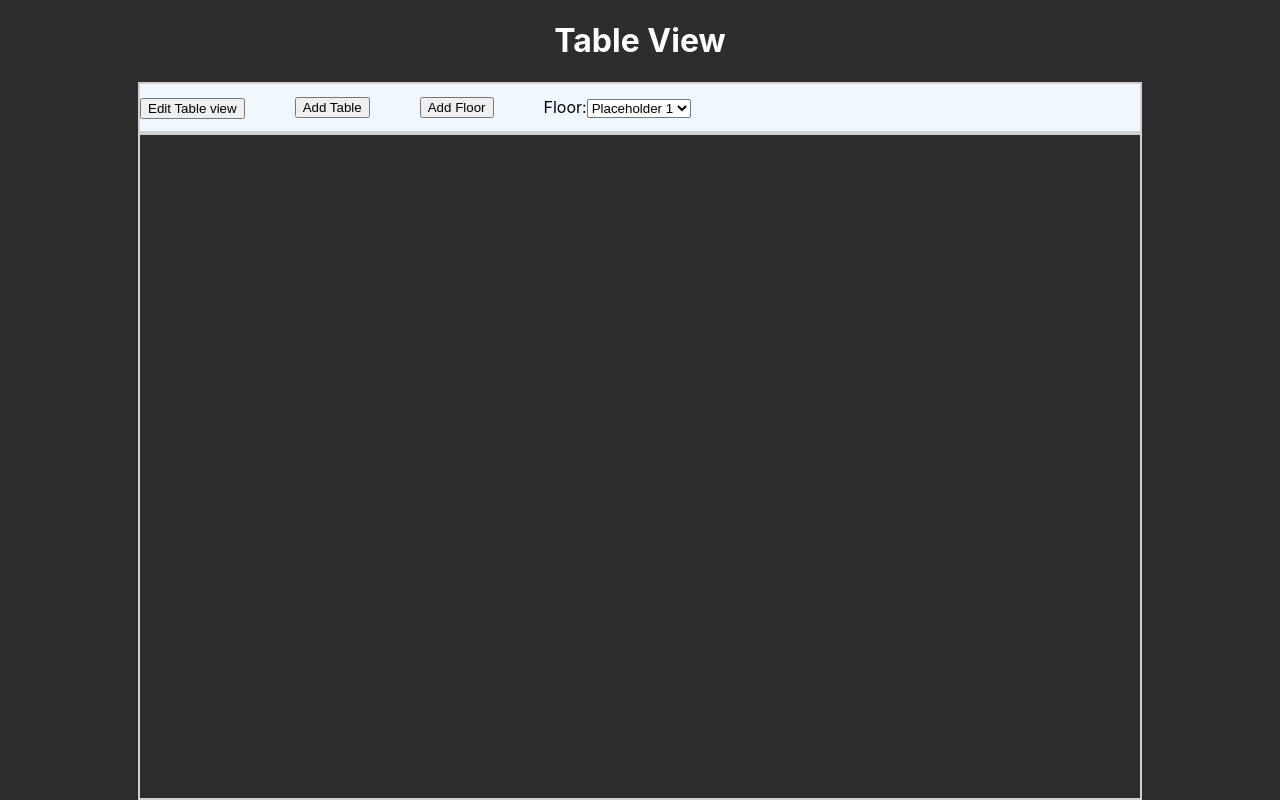
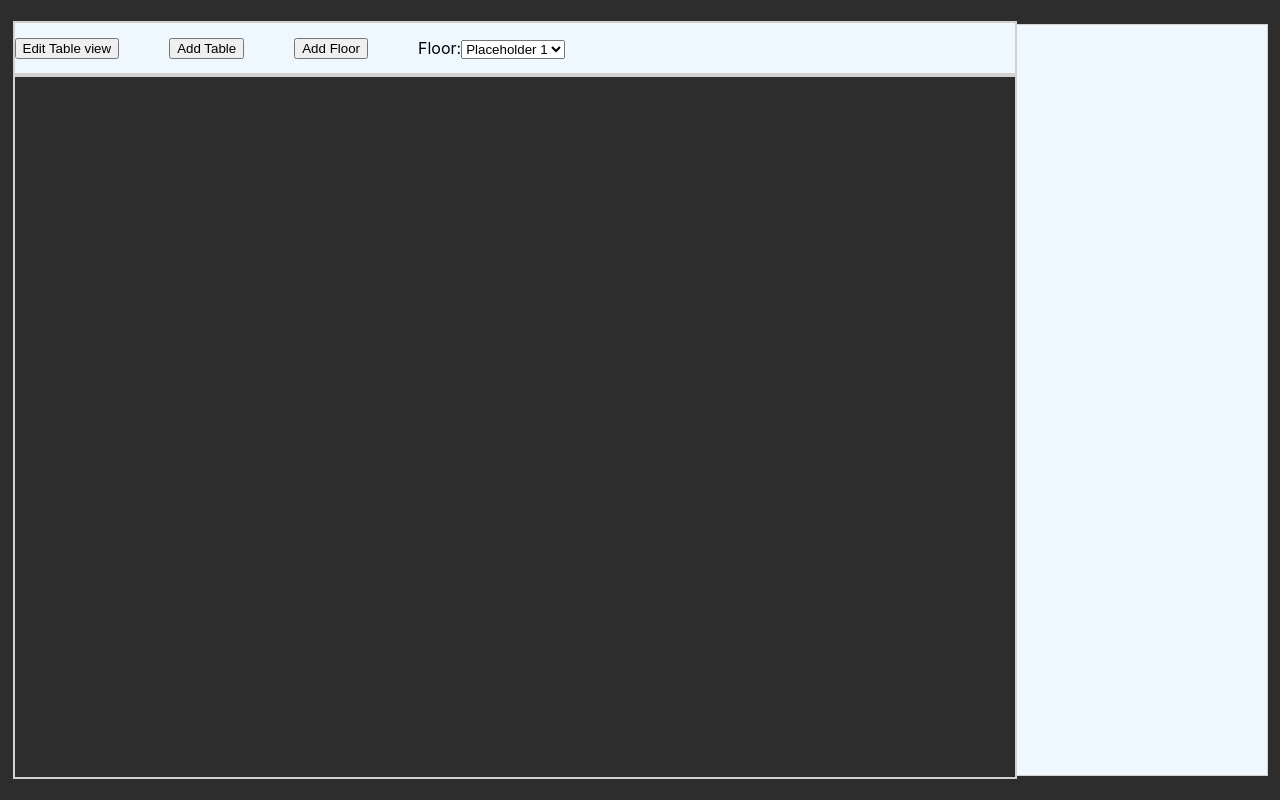
Before and after one commit to tordfa/tableview, a React (Create React App) app: page / in a window 1280 px wide. Built offline with nearby package versions, Linux system fonts and the light colour scheme.

Commit message:
Added basic tableinfo panel that updates when a table is clicked. Table also changes color when it is the active table.

```diff
--- a/src/App.css
+++ b/src/App.css
@@ -13,7 +13,7 @@ html,body{
   height: 100%;
   background-color: rgb(46, 45, 45);
   display: flex;
-  flex-direction: column;
+  flex-direction: row;
   justify-content: center;
   align-items: center;
 }
--- a/src/App.js
+++ b/src/App.js
@@ -1,6 +1,7 @@
 import './App.css';
 import Table from './components/Table';
 import Controlpanel from './components/Controlpanel';
+import Tableinfo from './components/Tableinfo';
 import * as tableController from "./controllers/tableController"
 import {useState } from 'react';
 
@@ -8,12 +9,14 @@ function App() {
 
   const [tableList, setTableList] = useState(tableController.getTables())
   const [isEdit, setIsEdit] = useState(false);
+  const [activeTable, setActiveTable] = useState();
 
   let tempTableArray = tableController.getTables();
 
   return (
     <div className="App">
-      <h1>Table View</h1>
+
+      <div>
         <Controlpanel
         createTable={()=>{tableController.createTable(setTableList)}}
         saveTables={()=>{tableController.saveTables(tempTableArray,setTableList)}}
@@ -31,11 +34,16 @@ function App() {
               isEdit={isEdit}
               tempTableArray={tempTableArray}
               tableId={table.id}
+              setActiveTable={()=>{setActiveTable(table)}}
+              activeTable={activeTable}
               ></Table>})
           : <></>
           }
         </div>
       </div>
+      <Tableinfo activeTable={activeTable}></Tableinfo>
+
+    </div>
   );
 }
 
--- a/src/components/Table.jsx
+++ b/src/components/Table.jsx
@@ -1,4 +1,4 @@
-function Table({xPos=0,yPos=0, deleteTable,isEdit,tempTableArray,tableId}) {
+function Table({xPos=0,yPos=0, deleteTable,isEdit,tempTableArray,tableId,setActiveTable,activeTable}) {
     let x = 0;
     let y = 0;
     let tableWidth = 100;
@@ -9,6 +9,7 @@ function tableClicked(e){
     mouseDown = true;
     x = e.currentTarget.offsetLeft - e.clientX;
     y = e.currentTarget.offsetTop - e.clientY;
+    setActiveTable();
     e.preventDefault();
 }
 
@@ -63,6 +64,12 @@ function moveTable(e){
         left: xPos,
         top: yPos,
     }
+
+    if(activeTable){
+        if(activeTable.id === tableId){
+            tableStyle.backgroundColor='blue';
+        }
+    }
 return(
     <div className="table" style={tableStyle} onMouseDown={tableClicked} onMouseUp={tableUnclicked} onMouseMove={moveTable}>
         {isEdit
--- /dev/null
+++ b/src/components/Tableinfo.jsx
@@ -0,0 +1,37 @@
+function Tableinfo({activeTable}){
+
+    const sidepanelStyle = {
+        color:'black',
+        backgroundColor: 'aliceblue',
+        border: '1px solid rgb(211, 208, 208)',
+        borderLeft: '0',
+        width: 250,
+        height: 750,
+
+        display: 'flex',
+        flexDirection: 'column',
+        alignItems: 'center',
+
+
+    }
+    return(
+    <>
+
+    <div style={sidepanelStyle}>
+        {activeTable
+        ?
+        <>
+        <h1>Tableinfo:</h1>
+        <p>Table Id: {activeTable.id} </p>
+        <p>Tablenumber: </p>
+        <p>Tablename: {activeTable.name}</p>
+        <p>Table Position: X: {activeTable.x}, Y: {activeTable.y}</p>
+        </>
+        :<></>
+        }
+
+    </div>
+    </>)
+}
+
+export default Tableinfo;
```
Lines whose indentation alone changed are shown as unchanged.
